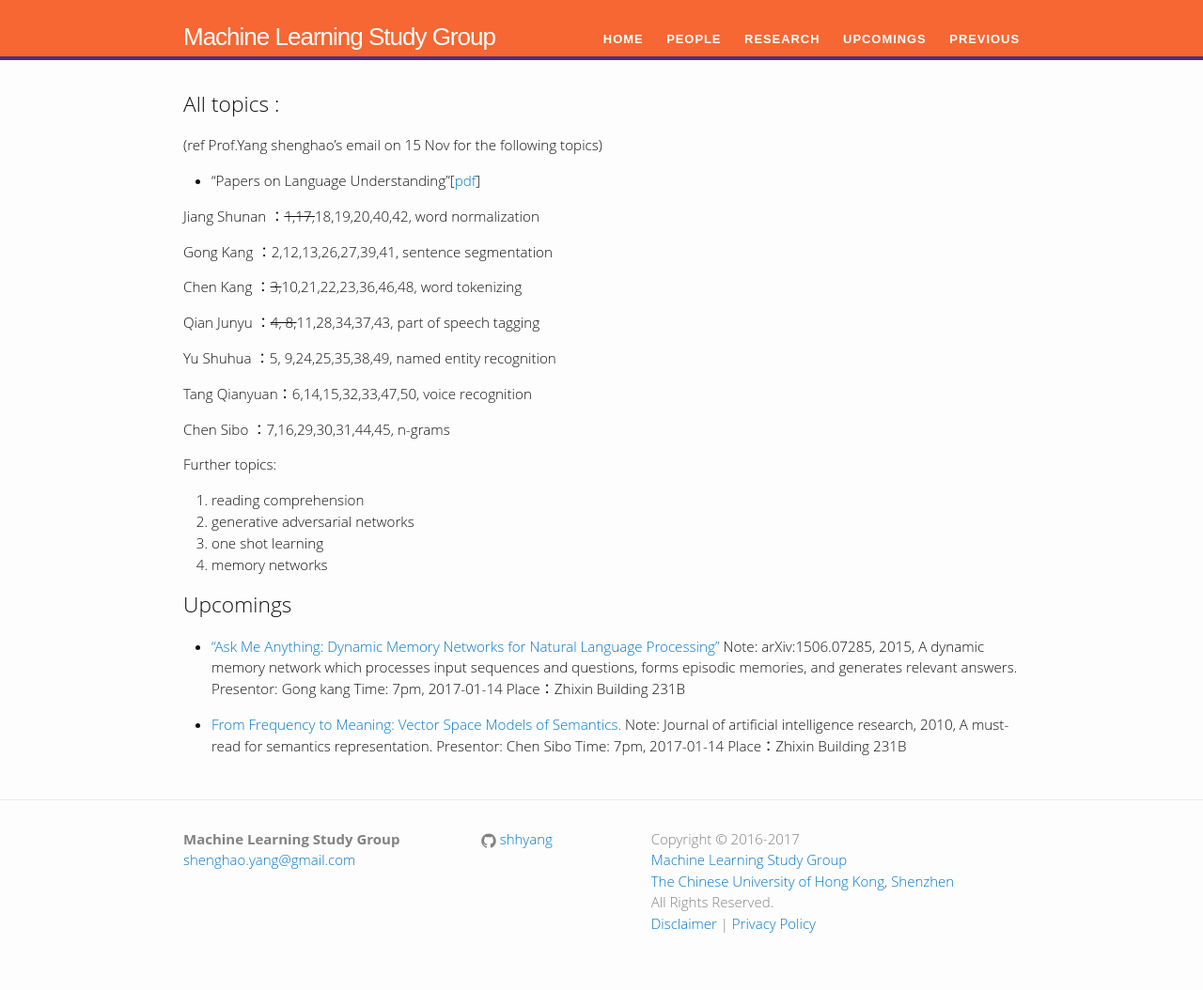
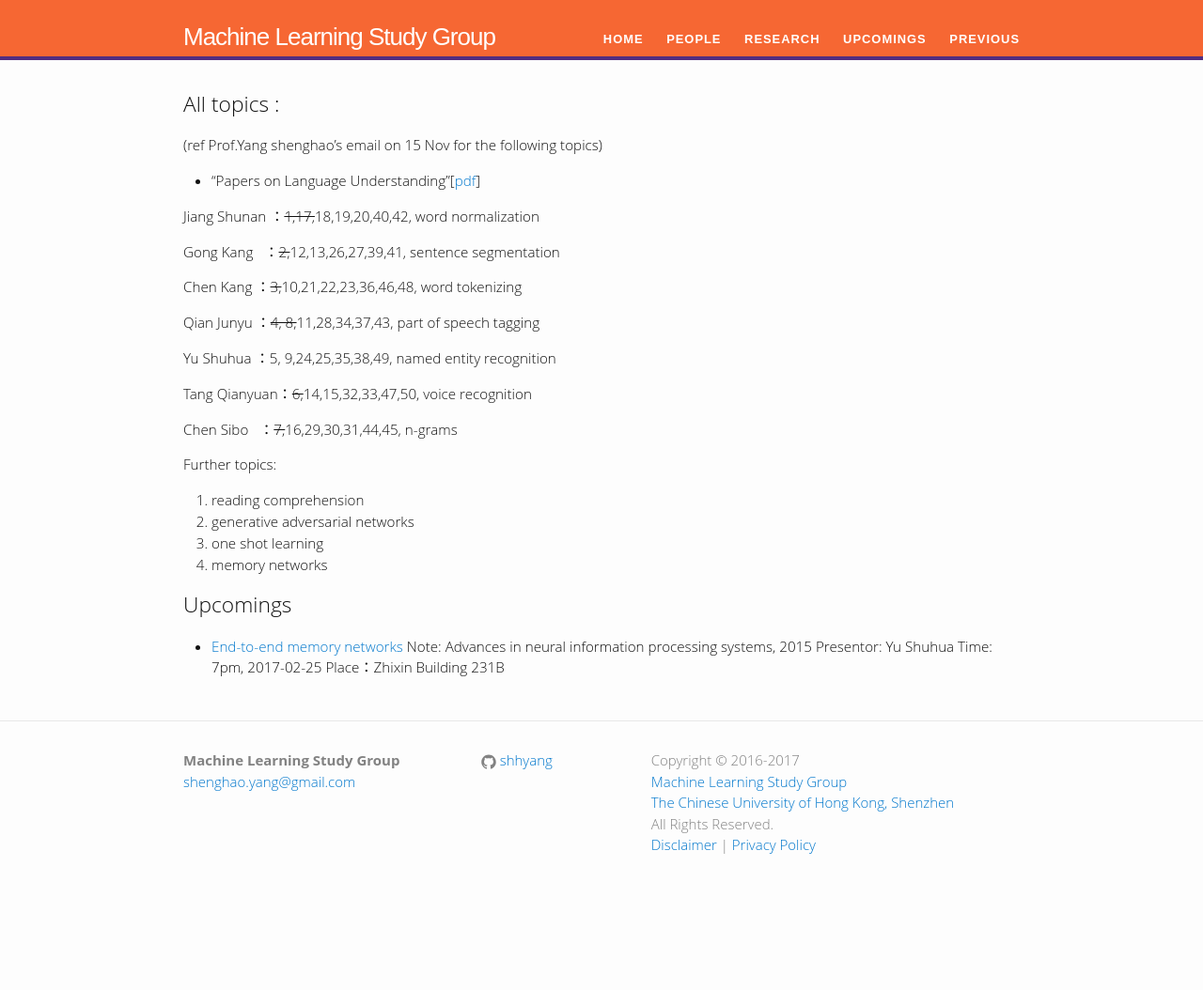
Before and after one commit to shhyang/learning, a Jekyll site: the page built from upcomings/index.md, in a window 1280 px wide. Shown: the whole page at 94% size. Built offline with Jekyll 4.4.1, drawn with Linux system fonts in a browser that asks for light colours; some web fonts are replaced; our own code applies the rules of GitHub Pages for plain Markdown files; after the commit the page ends 971 px from its top, so only the background shows below that.

Commit message:
Update index.md

```diff
--- a/upcomings/index.md
+++ b/upcomings/index.md
@@ -8,7 +8,7 @@ layout: default
 
 Jiang Shunan ：~~1,17,~~18,19,20,40,42, word normalization
 
-Gong Kang    ：2,12,13,26,27,39,41, sentence segmentation
+Gong Kang    ：~~2,~~12,13,26,27,39,41, sentence segmentation
 
 Chen Kang    ：~~3,~~10,21,22,23,36,46,48, word tokenizing
 
@@ -16,9 +16,9 @@ Qian Junyu   ：~~4, 8,~~11,28,34,37,43, part of speech tagging
 
 Yu Shuhua    ：5, 9,24,25,35,38,49, named entity recognition
 
-Tang Qianyuan：6,14,15,32,33,47,50, voice recognition
+Tang Qianyuan：~~6,~~14,15,32,33,47,50, voice recognition
 
-Chen Sibo    ：7,16,29,30,31,44,45, n-grams
+Chen Sibo    ：~~7,~~16,29,30,31,44,45, n-grams
 
 Further topics:
 1. reading comprehension
@@ -28,14 +28,7 @@ Further topics:
 
 
 ## Upcomings
-- ["Ask Me Anything: Dynamic Memory Networks for Natural Language Processing"](http://arxiv.org/abs/1506.07285)
-   Note: arXiv:1506.07285, 2015, A dynamic memory network which processes input sequences and questions, forms episodic memories, and generates relevant answers.
-   Presentor: Gong kang
-   Time: 7pm, 2017-01-14
-   Place：Zhixin Building 231B
-
-- [From Frequency to Meaning: Vector Space Models of Semantics.](http://www.jair.org/media/2934/live-2934-4846-jair.pdf)
-   Note: Journal of artificial intelligence research, 2010, A must-read for semantics representation.
-   Presentor: Chen Sibo
-   Time: 7pm, 2017-01-14
-   Place：Zhixin Building 231B
+- [End-to-end memory networks](http://papers.nips.cc/paper/5846-end-to-end-memory-networks.pdf)
+Note: Advances in neural information processing systems, 2015
+Presentor: Yu Shuhua Time: 7pm, 2017-02-25
+Place：Zhixin Building 231B
```
